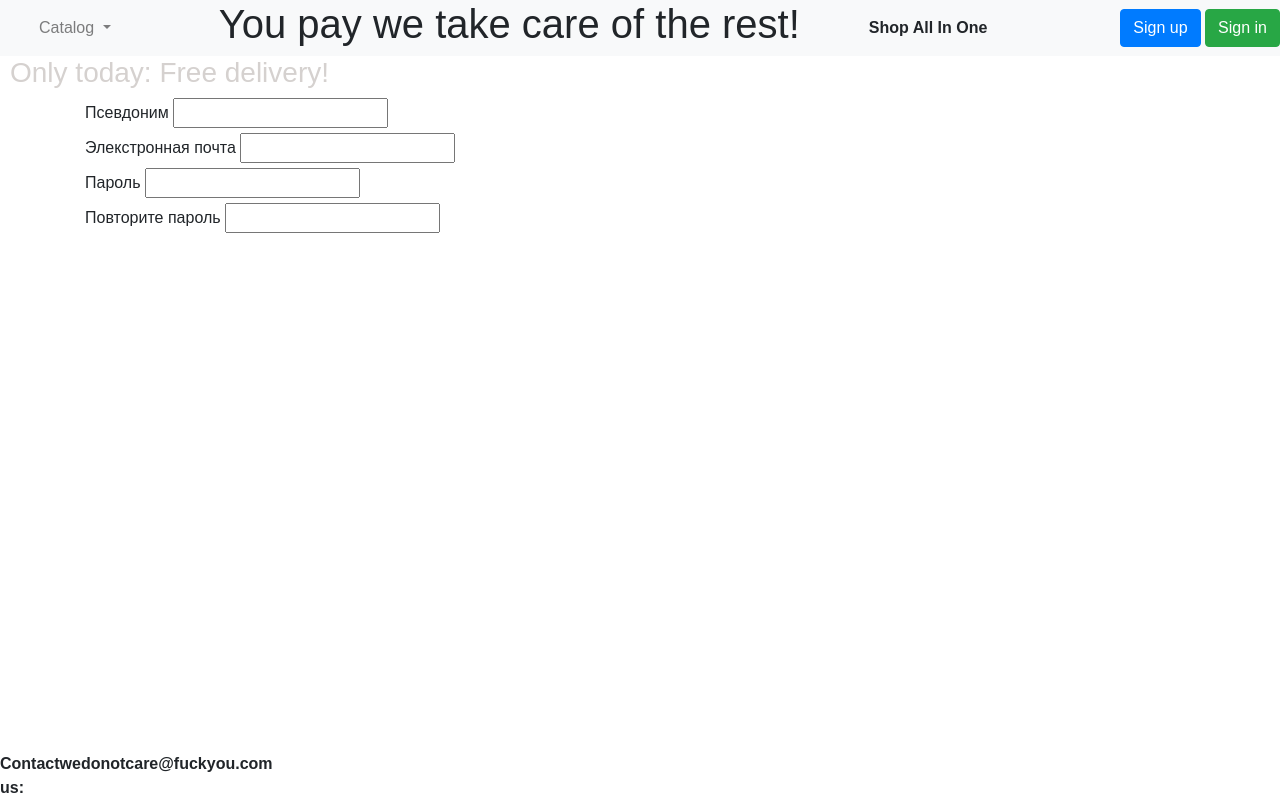
After one commit to Xanops/shop, a Flask app: page /register_user in a window 1280 px wide. The commit adds this page. Run offline with Flask 2, Linux system fonts and the light colour scheme; some libraries are stand-ins or nearby versions.

```diff
--- a/main.py
+++ b/main.py
@@ -43,9 +43,14 @@ def laptops():
     return render_template('laptops.html', title='Ноутбуки')
 
 
-@app.route('/register')
-def register():
-    return render_template('register.html', title="Registration")
+@app.route('/register_user')
+def register_user():
+    return render_template('register_user.html', title="Registration")
+
+
+@app.route('/register_admin')
+def register_admin():
+    return render_template('register_admin.html', title='Registration')
 
 
 if __name__ == '__main__':
--- a/templates/index.html
+++ b/templates/index.html
@@ -44,7 +44,7 @@
 		<div class="center_text">
 			<div>
 				<a class="btn btn-primary " href="/register">Sign up</a>
-				<a class="btn btn-success" href="/login">Login</a>
+				<a class="btn btn-success" href="/login">Sign in</a>
 			</div>
 		</div>
 	</div>
--- /dev/null
+++ b/templates/register_user.html
@@ -0,0 +1,22 @@
+{% extends "index.html" %}
+
+{% block content %}
+    <form>
+        <div>
+            <label>Псевдоним</label>
+            <input type="text">
+        </div>
+        <div>
+            <label>Элекстронная почта</label>
+            <input type="email">
+        </div>
+        <div>
+            <label>Пароль</label>
+            <input type="password">
+        </div>
+        <div>
+            <label>Повторите пароль</label>
+            <input type="password">
+        </div>
+    </form>
+{% endblock %}
```
Also changed, not shown: templates/register_admin.html (renamed from templates/register.html).
